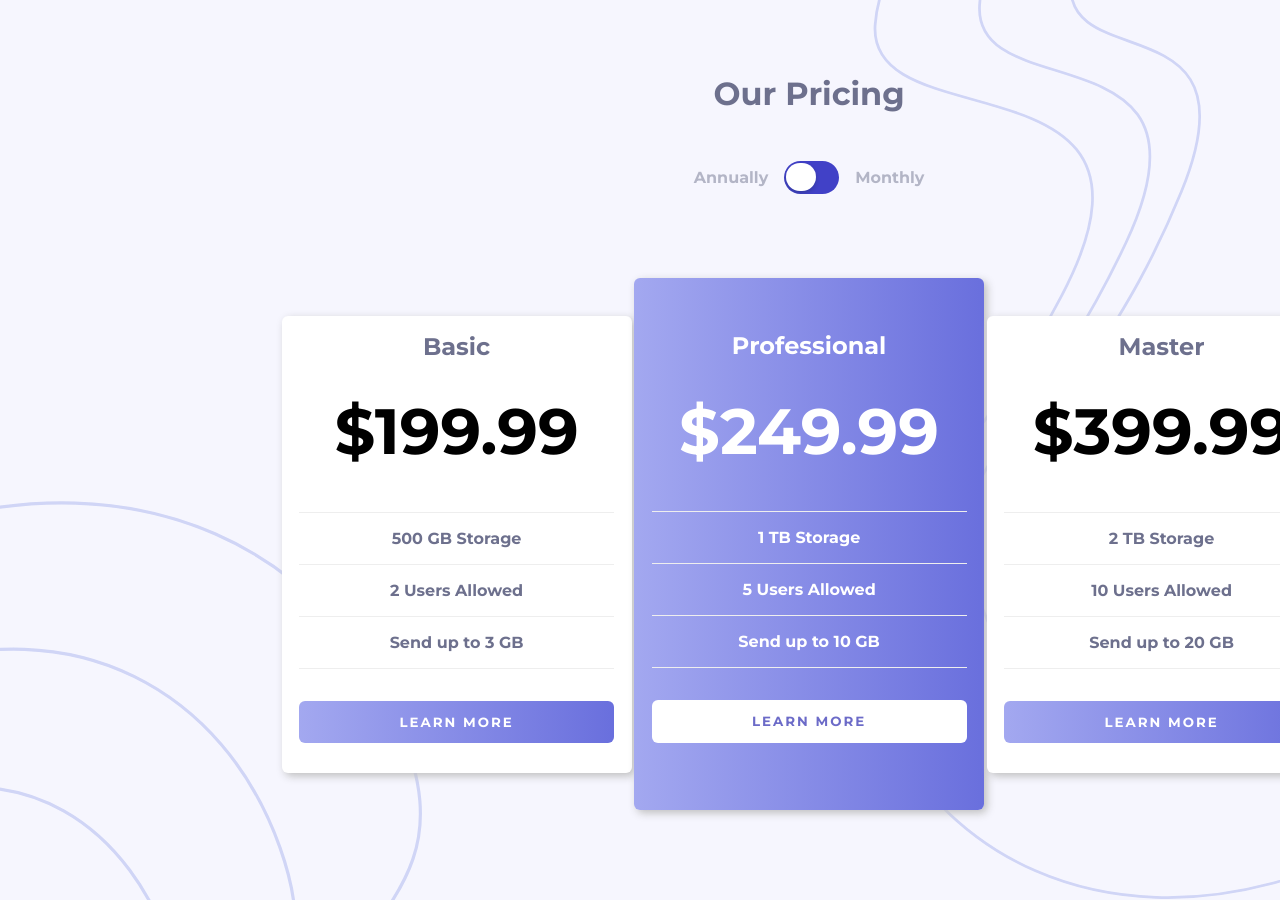
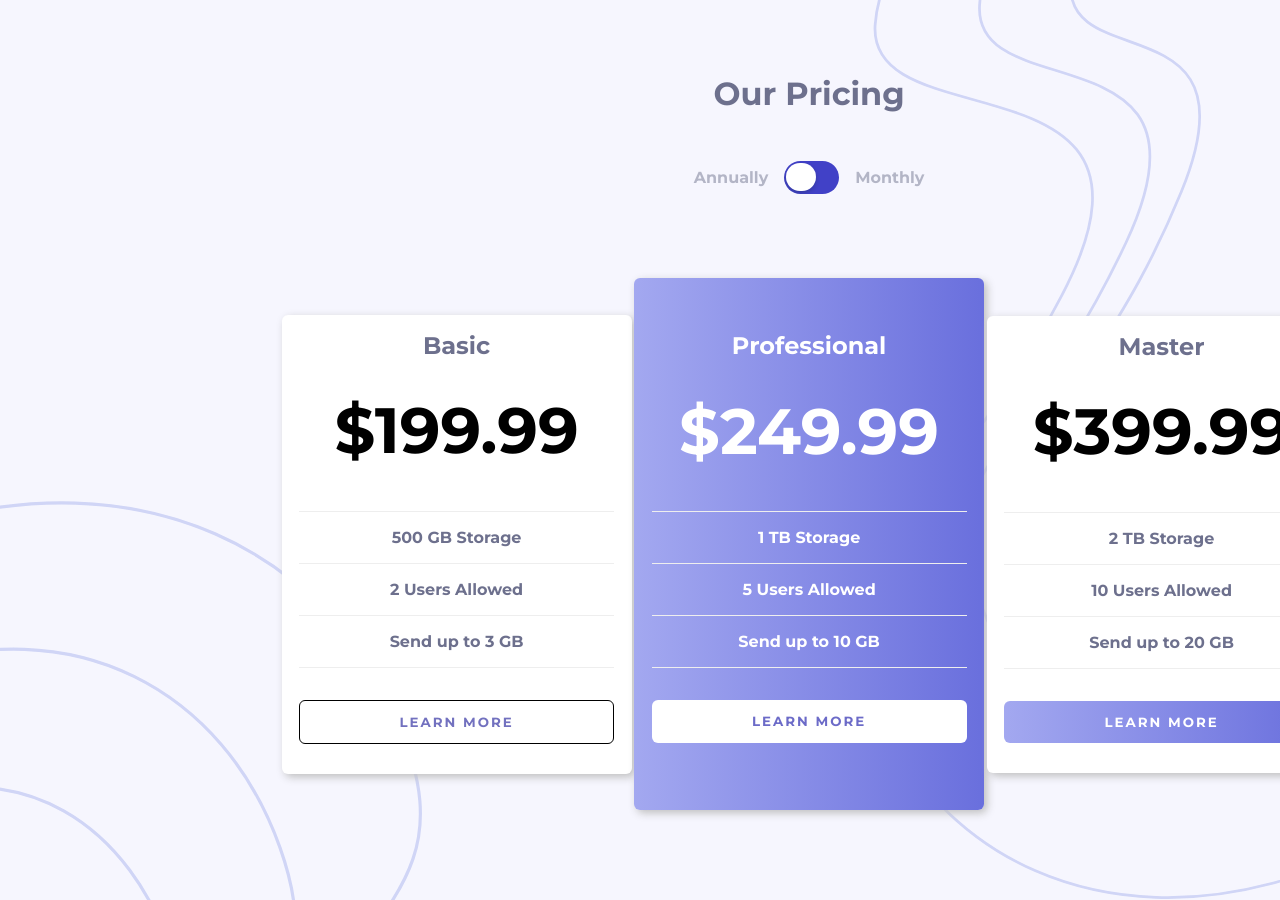
Before and after one commit to OscarAnillo/Pricing-component-with-toggle, a React (Create React App) app: page / in a window 1280 px wide. In both pictures the pointer is over the button 456 px from the left and 722 px from the top of the page. Built offline with nearby package versions, Linux system fonts and the light colour scheme.

Commit message:
add hover states

```diff
--- a/src/App.css
+++ b/src/App.css
@@ -96,6 +96,7 @@
   text-transform: uppercase;
   width: 90%;
   margin-bottom: 1em;
+  transition: all .3s;
 }
 .blue-card {
   background: linear-gradient(to right, hsl(236, 72%, 79%), hsl(237, 63%, 64%));
@@ -110,6 +111,7 @@
 .blue-card button {
   background: #fff;
   color: rgb(108, 107, 200);
+  transition: all .3s;
 }
 .bg-bottom {
   display: none;
@@ -146,8 +148,20 @@
   .card {
     width: 350px;
   }
+  .card button:hover {
+    background: transparent;
+    border: 1px solid #000;
+    cursor: pointer;
+    color: rgb(114, 113, 191);
+  }
   .blue-card {
     height: 500px;
+  }
+  .blue-card button:hover {
+    background: transparent;
+    border: 1px solid #fff;
+    cursor: pointer;
+    color: #fff;
   }
   .blue-card h2 {
     padding-top: 1.54em;
```
